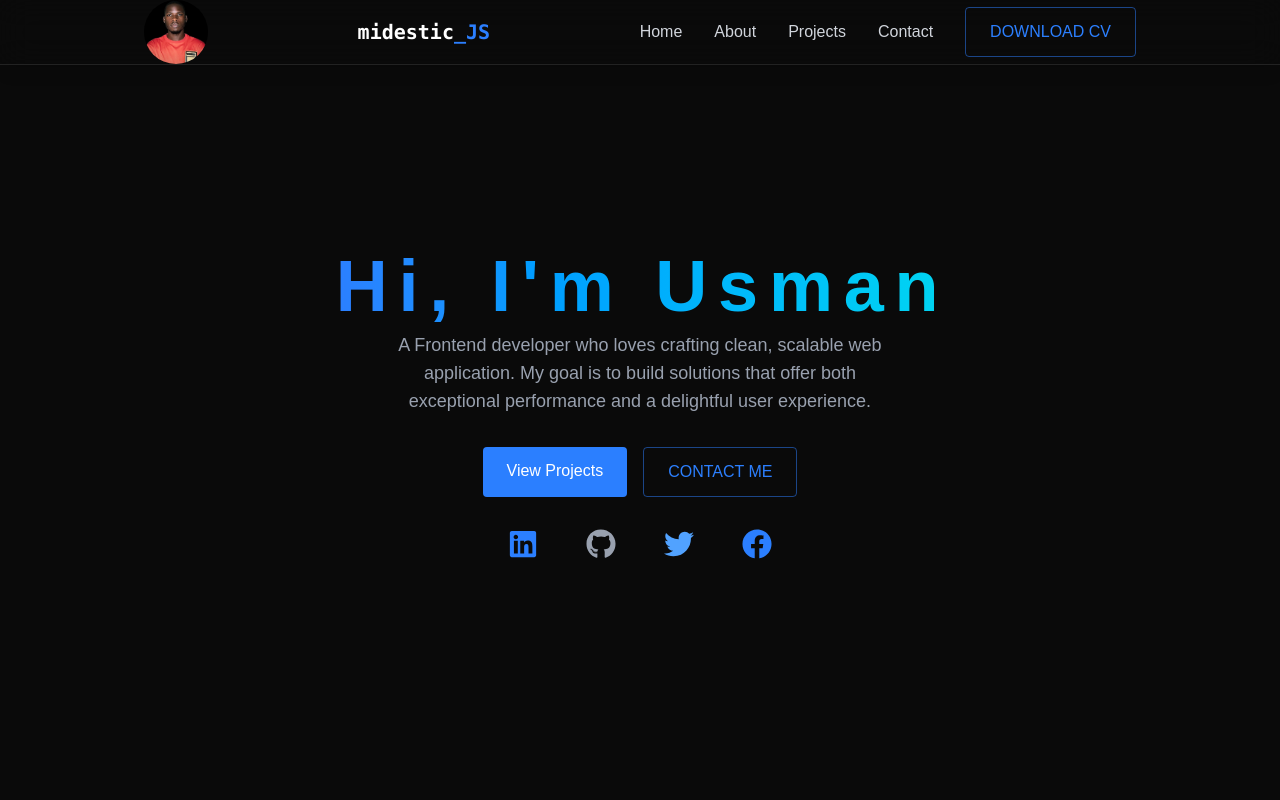
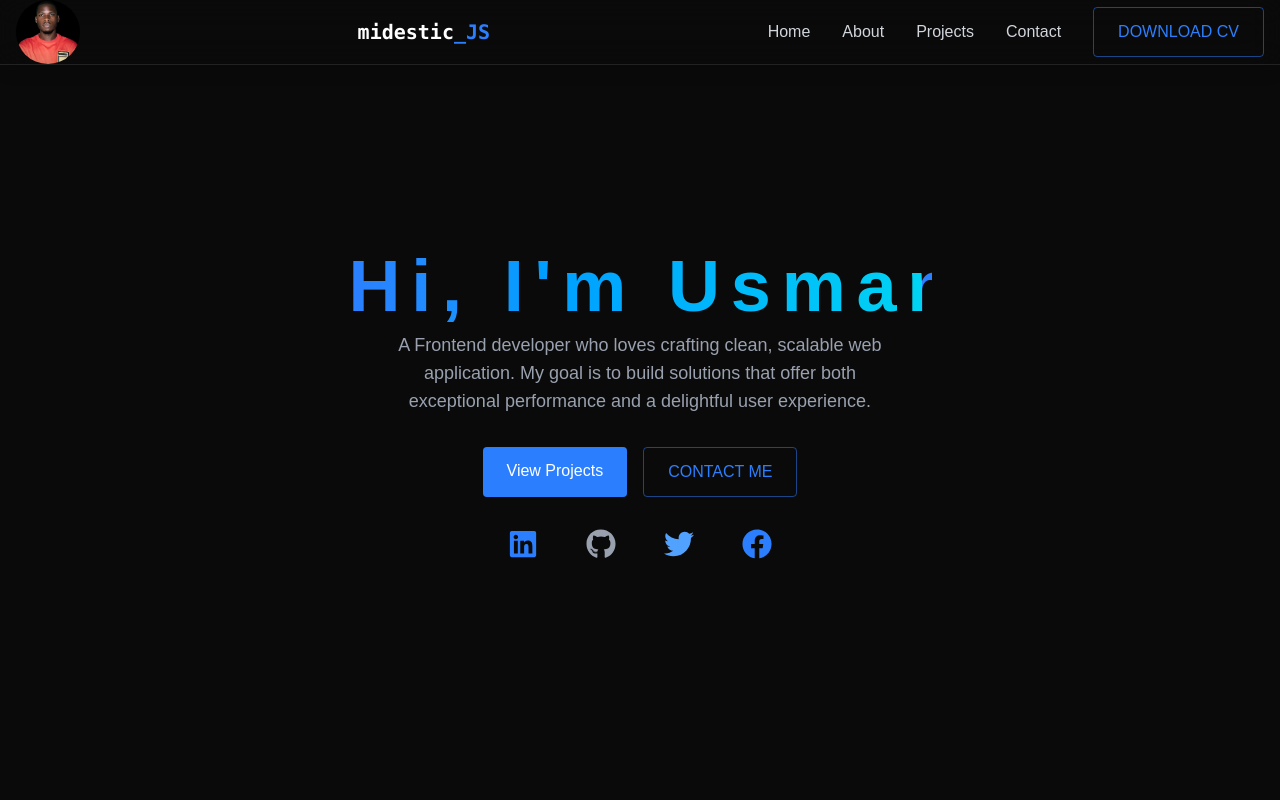
Before and after one commit to midestic/portfolio, a React (Vite) app: page / in a window 1280 px wide. Shown: the top 800 px of the page. Built offline with nearby package versions, Linux system fonts and the light colour scheme.

Commit message:
overflow

```diff
--- a/src/App.jsx
+++ b/src/App.jsx
@@ -14,7 +14,7 @@
   const [menuOpen, setMenuOpen] = useState(false);
 
   return (
-    <>
+    <div className="App">
       {!isLoaded && <LoadingScreen onComplete={() => setIsLoaded(true)} />}
 
       <div
@@ -29,7 +29,7 @@
         <Projects />
         <Contact />
       </div>
-    </>
+    </div>
   );
 }
 
--- a/src/components/sections/Contact.module.css
+++ b/src/components/sections/Contact.module.css
@@ -1,6 +1,6 @@
 @media (max-width: 768px) {
   .form {
-    width: 60%;
+    width: 90%;
     margin: auto;
   }
 }
--- a/src/index.css
+++ b/src/index.css
@@ -88,3 +88,32 @@
   animation: blink-caret 0.75s step-end 3.5s;
   animation-fill-mode: forwards;
 }
+
+.App {
+  margin: 0;
+}
+html,
+body {
+  overflow-x: hidden;
+}
+
+/* Ensure sections and containers are responsive */
+section,
+div {
+  max-width: 100%;
+  box-sizing: border-box;
+}
+
+/* Ensure images and media elements are responsive */
+img,
+video {
+  max-width: 100%;
+  height: auto;
+}
+
+/* Ensure flex containers do not cause overflow */
+.flex-container {
+  display: flex;
+  flex-wrap: wrap;
+  max-width: 100%;
+}
```
